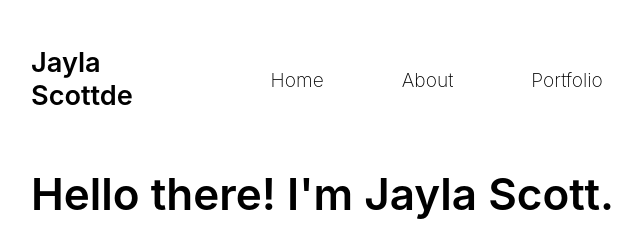
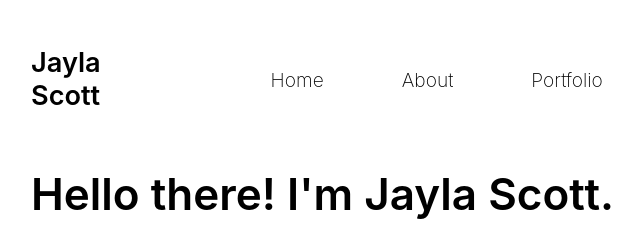
Before and after one commit to js5593/uxid231--14792903-, a plain HTML site: page index.html in a window 1280 px wide. Shown: the top 240 px of the page, 161-801 px from the left. Drawn offline with Linux system fonts and the light colour scheme.

Commit message:
photo name changes

```diff
--- a/index.html
+++ b/index.html
@@ -14,7 +14,7 @@
     <div class="header-inner">
 
 <!-- watched YT video to help me with hamburger menu -->
-    <h3>Jayla Scottde</h3>
+    <h3>Jayla Scott</h3>
       <input type="checkbox" id="toggle-menu">
 
     <label class="hamburga" for="toggle-menu">
```
